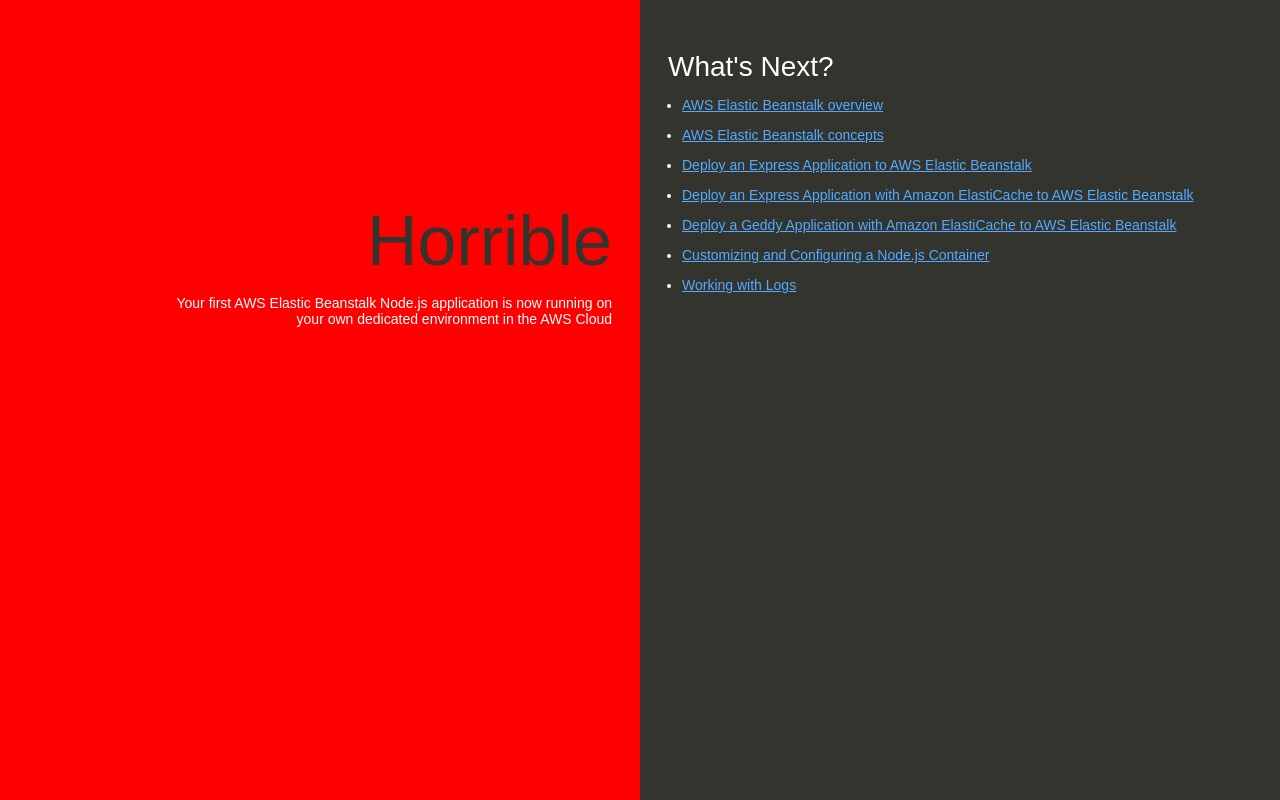
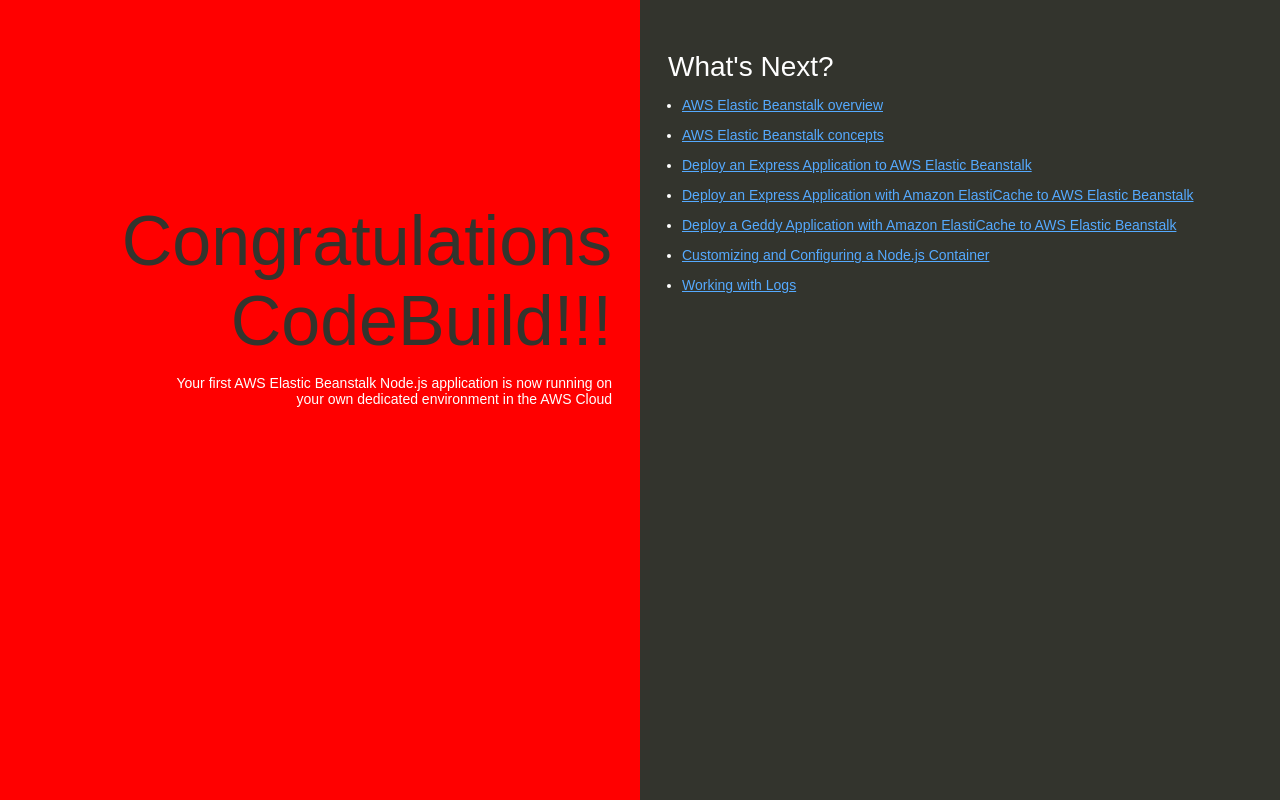
Before and after one commit to ssilva-cit/my-nodejs-app, a website: page index.html in a window 1280 px wide. Drawn offline with Linux system fonts and the light colour scheme.

Commit message:
dom 12 jul 2026 12:27:16 -03

```diff
--- a/index.html
+++ b/index.html
@@ -74,7 +74,7 @@
   </head>
   <body>
     <div class="textColumn">
-      <h1>Horrible</h1>
+      <h1>Congratulations CodeBuild!!!</h1>
       <p>Your first AWS Elastic Beanstalk Node.js application is now running on your own dedicated environment in the AWS Cloud</p>
     </div>
     <div class="linksColumn">
```
